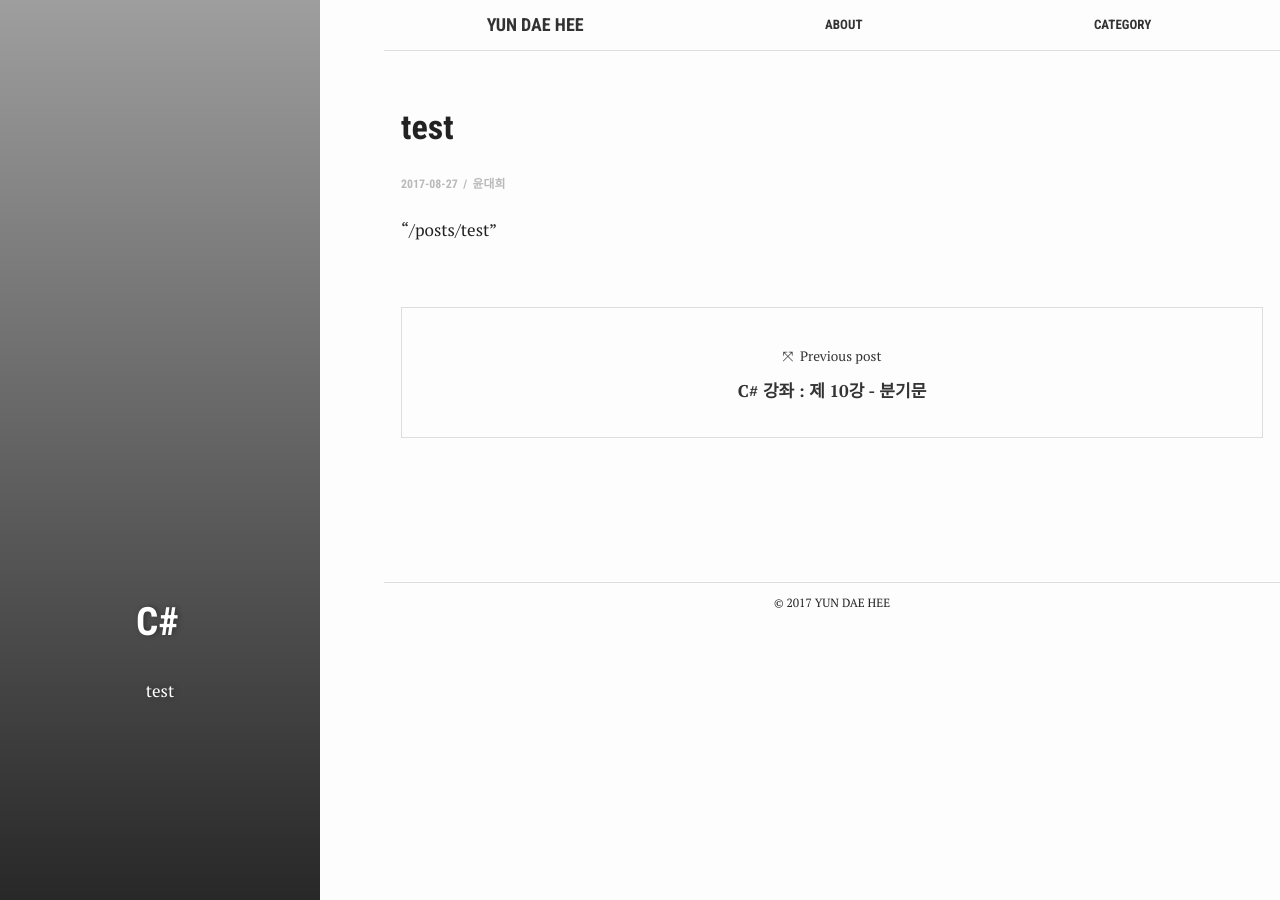
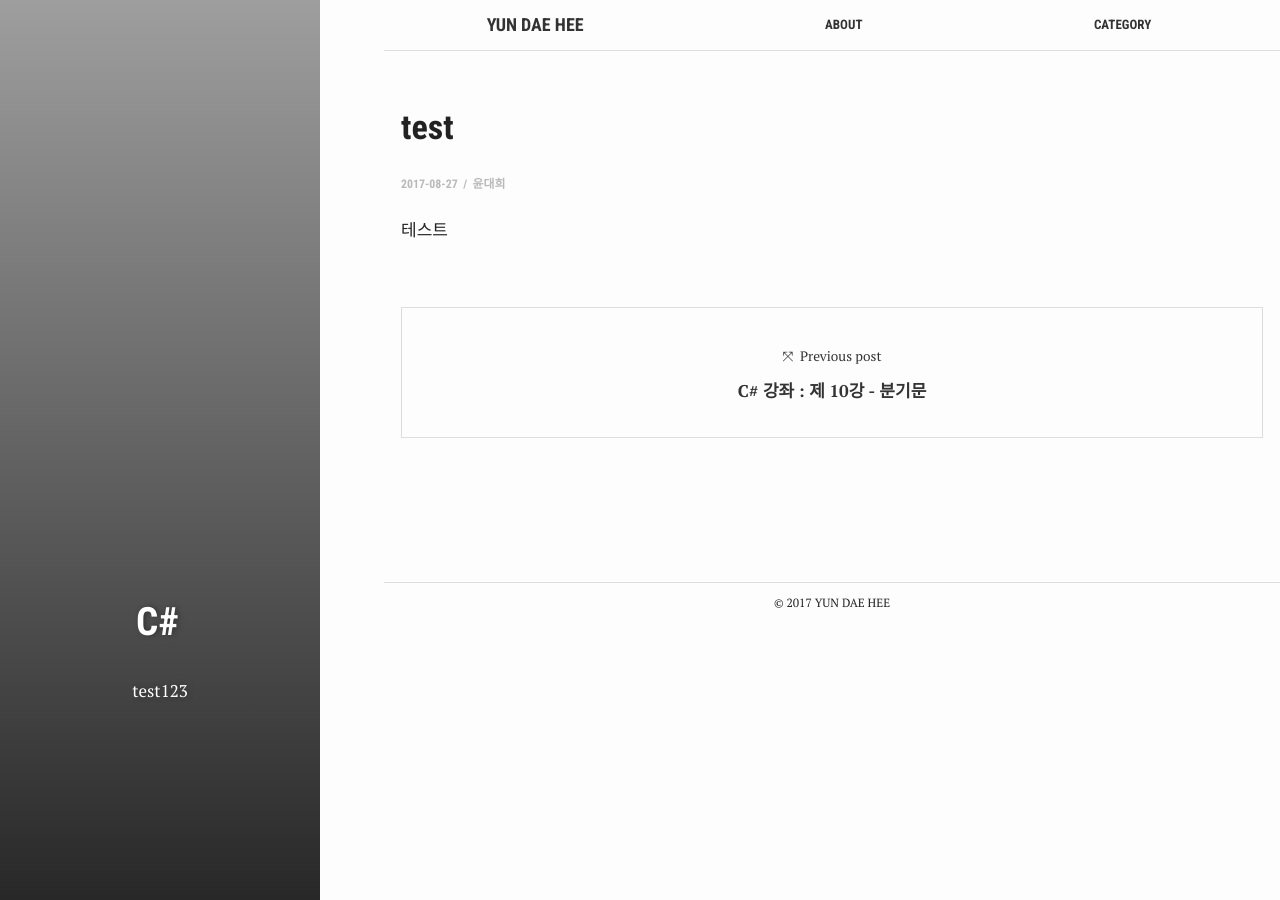
Before and after one commit to test076923/076923.github.io, a Jekyll site: the page built from _posts/2017-08-30-test.md, in a window 1280 px wide. Built offline with Jekyll 4.4.1, drawn with Linux system fonts in a browser that asks for light colours; comment, search, counter and statistics services are not loaded.

Commit message:
Update 2017-08-30-test.md

```diff
--- a/_posts/2017-08-30-test.md
+++ b/_posts/2017-08-30-test.md
@@ -3,8 +3,8 @@
 layout: post
 comments: true
 title:  "test"
-crawlertitle: "test"
-summary: "test"
+crawlertitle: "test123"
+summary: "test123"
 date: 2017-08-27
 categories: posts
 tags: ['C#']
@@ -12,32 +12,4 @@
 ---
 
 
-"{{ page.id }}"
-
-
-{% if page.comments %}
-<div id="disqus_thread"></div>
-<script>
-    /**
-     *  RECOMMENDED CONFIGURATION VARIABLES: EDIT AND UNCOMMENT THE SECTION BELOW TO INSERT DYNAMIC VALUES FROM YOUR PLATFORM OR CMS.
-     *  LEARN WHY DEFINING THESE VARIABLES IS IMPORTANT: https://disqus.com/admin/universalcode/#configuration-variables
-     */
-
-    var disqus_config = function () {
-        this.page.url = "{{ site.url }}{{ page.url }}";
-        this.page.identifier = "{{ page.id }}";
-    };
-
-    var disqus_shortname = '{{ site.disqus }}';
-
-		(function() {
-        var d = document, s = d.createElement('script');
-
-        s.src = '//' + 'disqus_shortname' + '.disqus.com/embed.js';
-
-        s.setAttribute('data-timestamp', +new Date());
-        (d.head || d.body).appendChild(s);
-    })();
-</script>
-<noscript>Please enable JavaScript to view the <a href="https://disqus.com/?ref_noscript" rel="nofollow">comments powered by Disqus.</a></noscript>
-{% endif %}
+테스트
```
